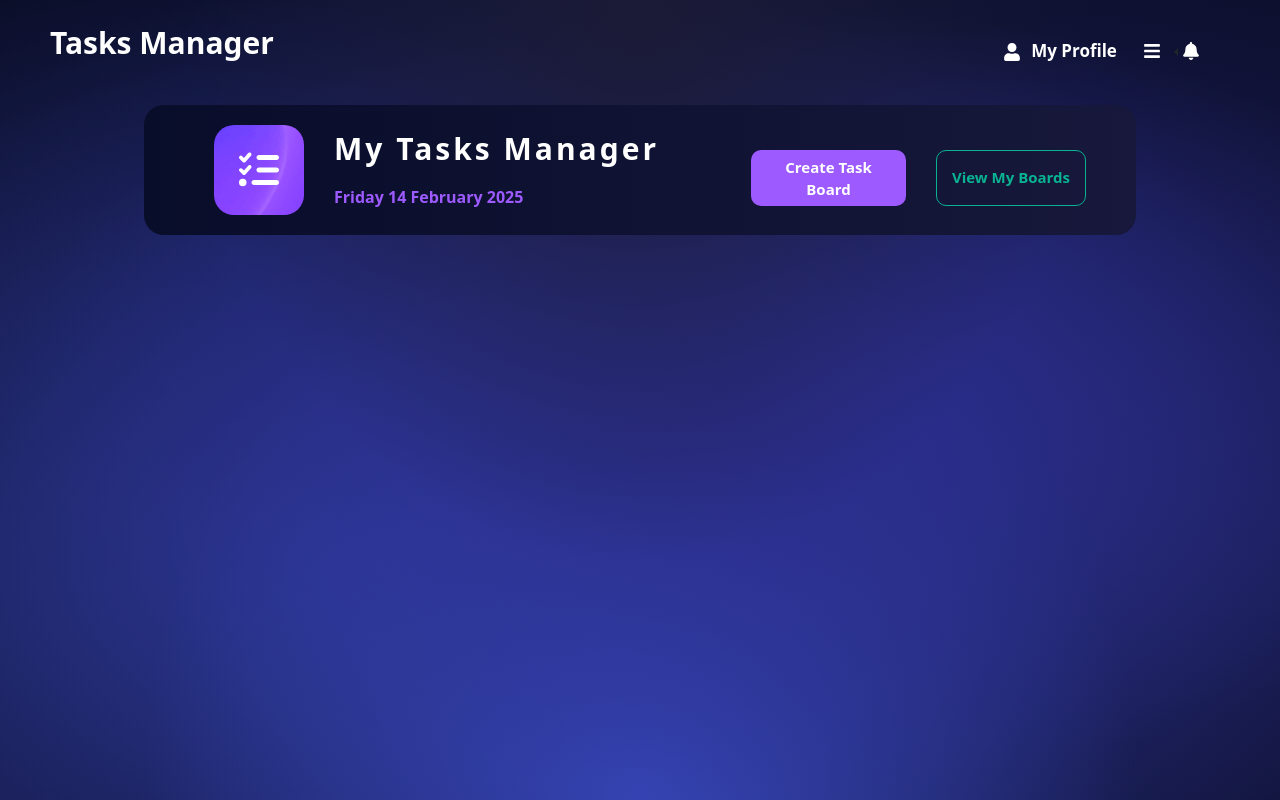
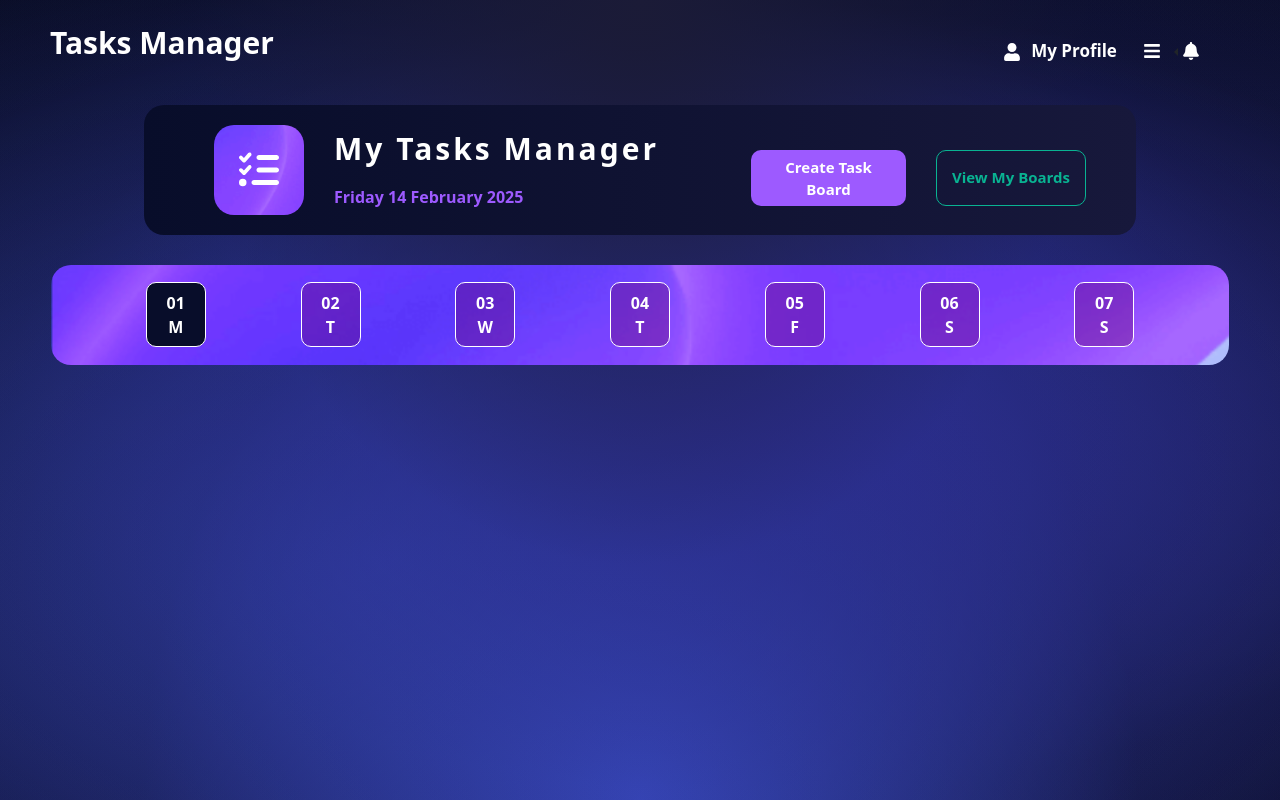
Before and after one commit to Rahma-sbei/-LifeSync-React-Task-Manager-Application, a React (Create React App) app: page /Tasks in a window 1280 px wide. Built offline with nearby package versions, Linux system fonts and the light colour scheme.

Commit message:
date navigator

```diff
--- a/src/App.css
+++ b/src/App.css
@@ -94,3 +94,23 @@
 ::-webkit-scrollbar:active {
   opacity: 1;
 }
+.date-item {
+  width: 60px;
+  height: 65px;
+  border: 1px solid white;
+  background-color: rgba(100, 0, 109, 0.363);
+  color: white;
+  font-weight: bold;
+  border-radius: 10px;
+  display: flex;
+  flex-direction: column;
+  align-items: center;
+  justify-content: center;
+  cursor: pointer;
+}
+
+.date-item.selected {
+  background-color: #080d2a;
+  color: white;
+  font-weight: bold;
+}
--- /dev/null
+++ b/src/components/DateNavigation.jsx
@@ -0,0 +1,43 @@
+import React from "react";
+import ss2 from "../assets/ss2.png";
+import "../App.css";
+
+export default function DateNavigation({ onDayClick, selectedDay }) {
+  const days = [
+    { day: "01", label: "M" },
+    { day: "02", label: "T" },
+    { day: "03", label: "W" },
+    { day: "04", label: "T" },
+    { day: "05", label: "F" },
+    { day: "06", label: "S" },
+    { day: "07", label: "S" },
+  ];
+
+  return (
+    <div
+      style={{
+        width: "95%",
+        backgroundColor: "white",
+        display: "flex",
+        borderRadius: "20px",
+        marginTop: "30px",
+        backgroundImage: `url('${ss2}')`,
+        backgroundSize: "cover",
+        justifyContent: "space-evenly",
+        alignItems: "center",
+        height: "100px",
+      }}
+    >
+      {days.map(({ day, label }) => (
+        <div
+          key={day}
+          className={`date-item ${selectedDay === day ? "selected" : ""}`}
+          onClick={() => onDayClick(day)}
+        >
+          <div className="date-number">{day}</div>
+          <div className="date-label">{label}</div>
+        </div>
+      ))}
+    </div>
+  );
+}
--- a/src/components/TasksPage.jsx
+++ b/src/components/TasksPage.jsx
@@ -1,5 +1,6 @@
 import React, { useState } from "react";
 import Header from "./Header";
+import DateNavigation from "./DateNavigation";
 import "../App.css";
 
 export default function TasksPage() {
@@ -22,7 +23,13 @@ export default function TasksPage() {
     );
   }
   const [currentDate, setCurrentDate] = useState(today);
+  const [selectedDay, setSelectedDay] = useState("01");
 
+  const handleDayClick = (day) => {
+    setSelectedDay(day);
+    console.log(day.split("")[1]);
+    setCurrentDate(week[Number(day.split("")[1]) - 1]);
+  };
   return (
     <div
       style={{
@@ -33,6 +40,7 @@ export default function TasksPage() {
       }}
     >
       <Header currentDate={currentDate} />
+      <DateNavigation onDayClick={handleDayClick} selectedDay={selectedDay} />
     </div>
   );
 }
```
